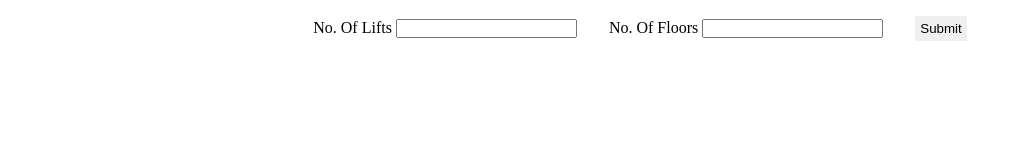
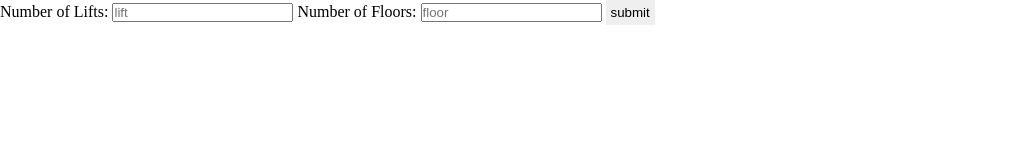
Before and after one commit to Dikshantw/lift-simulation, a plain HTML site: page index.html in a window 1280 px wide. Shown: the whole page, without its empty margins (0-1030 px from the left). Drawn offline with Linux system fonts and the light colour scheme.

Commit message:
deleted unnecessary divs

```diff
--- a/index.html
+++ b/index.html
@@ -7,18 +7,13 @@
     <link rel="stylesheet" href="style.css" />
   </head>
   <body>
-    <div class="form-submit">
-      <div>
-        <label for="liftValue">No. Of Lifts</label>
-        <input id="liftValue" type="number" />
-      </div>
-      <div>
-        <label for="floorsValue">No. Of Floors</label>
-        <input id="floorsValue" type="number" />
-      </div>
-      <button onclick="handleSubmit()">Submit</button>
+    <div class="form">
+      <label for="number-of-lifts">Number of Lifts:</label>
+      <input type="number" placeholder="lift" id="number-of-lifts" min="1" />
+      <label for="number-of-floors">Number of Floors:</label>
+      <input type="number" placeholder="floor" id="number-of-floors" min="2" />
+      <button onclick="handleSubmission()">submit</button>
     </div>
-
     <div id="simulation"></div>
     <script src="script.js"></script>
   </body>
```
